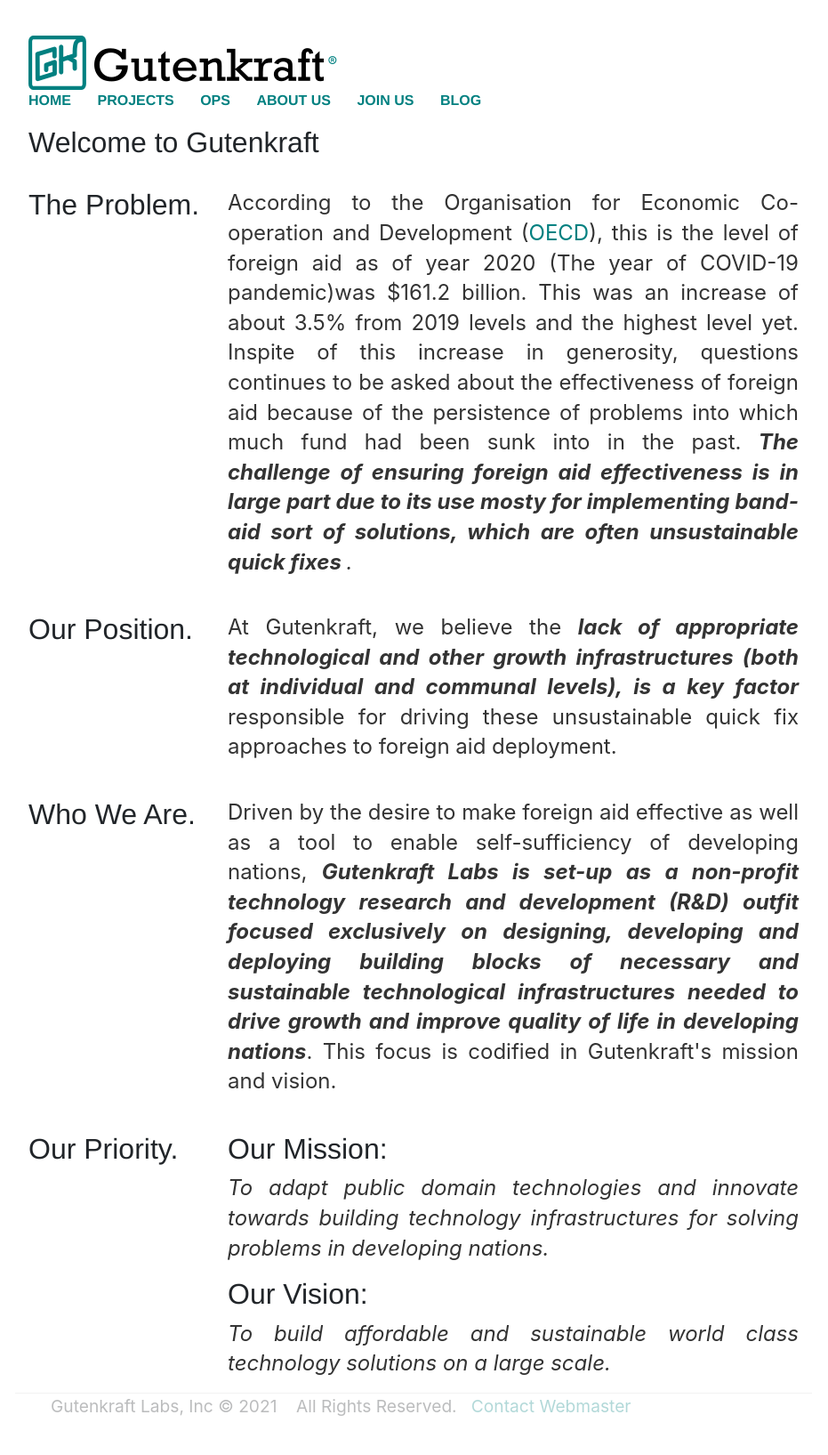
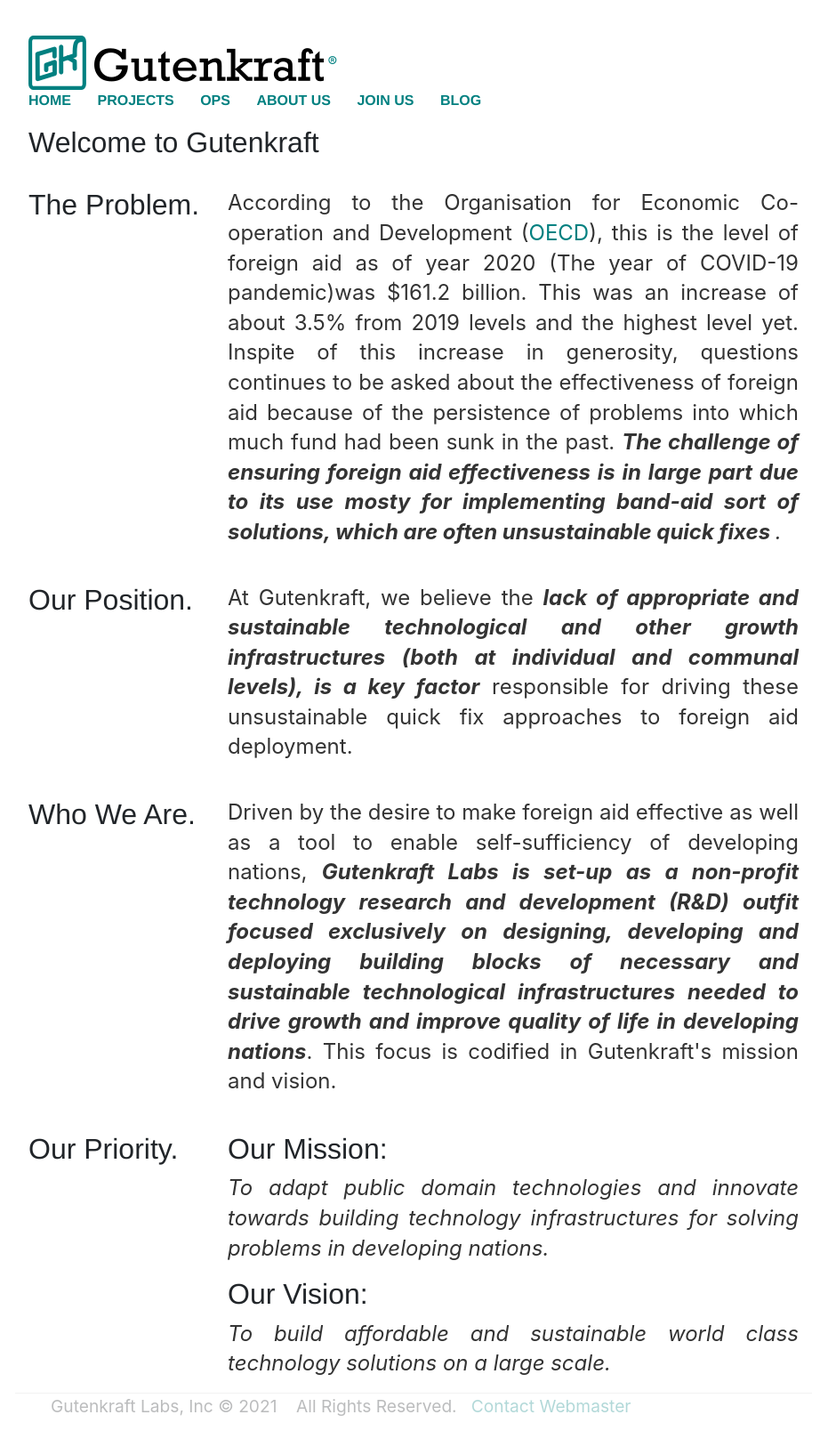
Before and after one commit to oferonmi/datafilik.github.io, a Jekyll site: the page built from index.html, in a window 1280 px wide. Shown: the whole page at 89% size, without its empty margins (175-1106 px from the left). Built offline with Jekyll 4.4.1, drawn with Linux system fonts in a browser that asks for light colours.

Commit message:
content update

```diff
--- a/index.html
+++ b/index.html
@@ -12,7 +12,7 @@ title: Gutenkraft - Adapt and Innovate for growth
 			<p class="fs-2" align="justify">
 				According to the Organisation for Economic Co-operation and Development (<a href="https://www.oecd.org/newsroom/covid-19-spending-helped-to-lift-foreign-aid-to-an-all-time-high-in-2020-but-more-effort-needed.htm">OECD</a>), this is the level of foreign aid as of year 2020 (The year of COVID-19 pandemic)was $161.2 billion. This was an increase of about 3.5% from 2019 levels and the highest level yet.
 				Inspite of this increase in generosity, questions continues
-				to be asked about the effectiveness of foreign aid  because of the persistence of problems into which much fund had been sunk into in the past.
+				to be asked about the effectiveness of foreign aid  because of the persistence of problems into which much fund had been sunk in the past.
 				<em><b>The challenge of ensuring foreign aid effectiveness is in large part due to its use mosty for implementing band-aid sort of solutions, which are often unsustainable quick fixes </b>.</em>
 			</p>
 		</div>
@@ -24,7 +24,7 @@ title: Gutenkraft - Adapt and Innovate for growth
 		</div>
 		<div class="col-9 text-start">
 			<p class="fs-2" align="justify">
-				At Gutenkraft, we believe the <em><b>lack of appropriate technological and other growth infrastructures (both at individual and communal levels), is a key
+				At Gutenkraft, we believe the <em><b>lack of appropriate and sustainable technological and other growth infrastructures (both at individual and communal levels), is a key
 				factor</b></em> responsible for driving these unsustainable quick fix approaches to foreign aid deployment.
 			</p>
 		</div>
```
